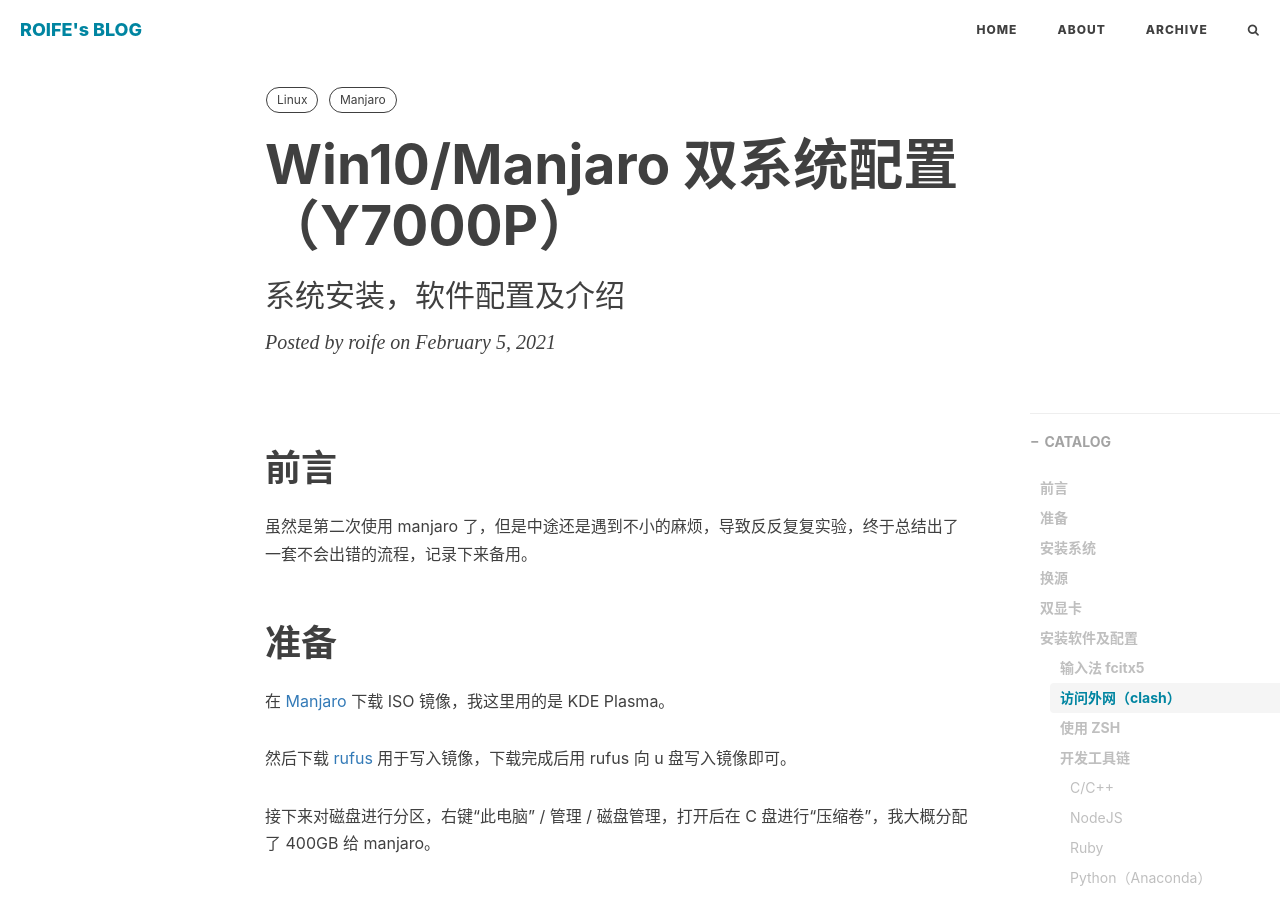
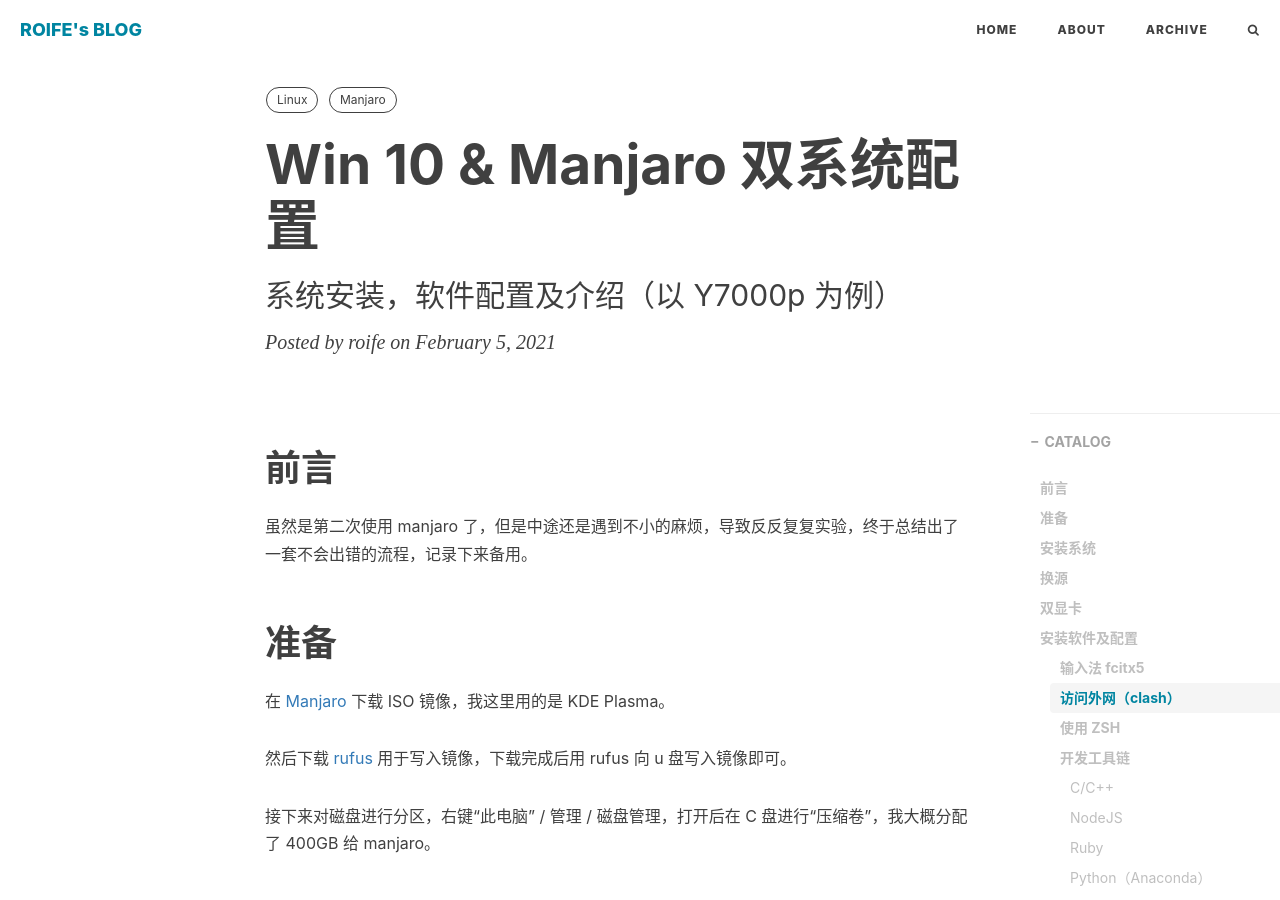
Before and after one commit to LogicLee0902/-LogicLee0902.github.io, a Jekyll site: the page built from _posts/linux/2021-02-05-windows-manjaro-dual-boot-installation.md, in a window 1280 px wide and 900 px high. Built offline with Jekyll 4.4.1, drawn with Linux system fonts in a browser that asks for light colours; nearby versions of some CDN libraries; comment, search, counter and statistics services are not loaded.

Commit message:
change title of [manjaro]

```diff
--- a/_posts/linux/2021-02-05-windows-manjaro-dual-boot-installation.md
+++ b/_posts/linux/2021-02-05-windows-manjaro-dual-boot-installation.md
@@ -1,7 +1,7 @@
 ---
 layout: "post"
-title: "Win10/Manjaro 双系统配置（Y7000P）"
-subtitle: "系统安装，软件配置及介绍"
+title: "Win 10 & Manjaro 双系统配置"
+subtitle: "系统安装，软件配置及介绍（以 Y7000p 为例）"
 author: "roife"
 date: 2021-02-05
 
```
